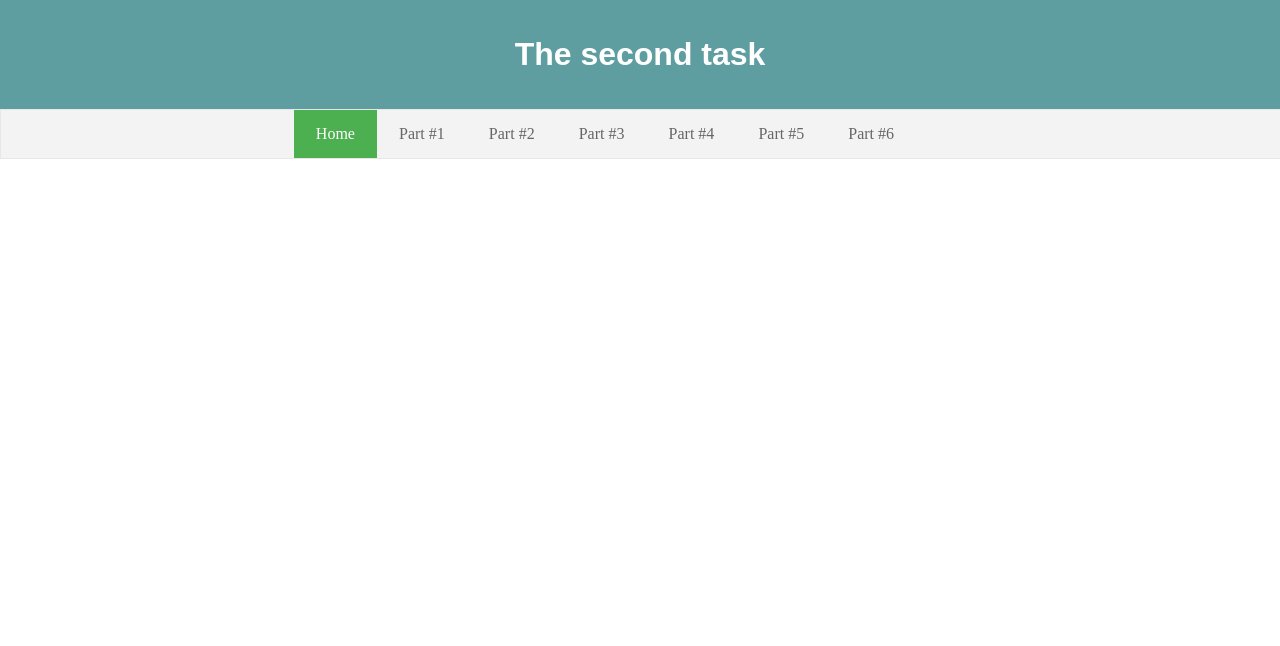
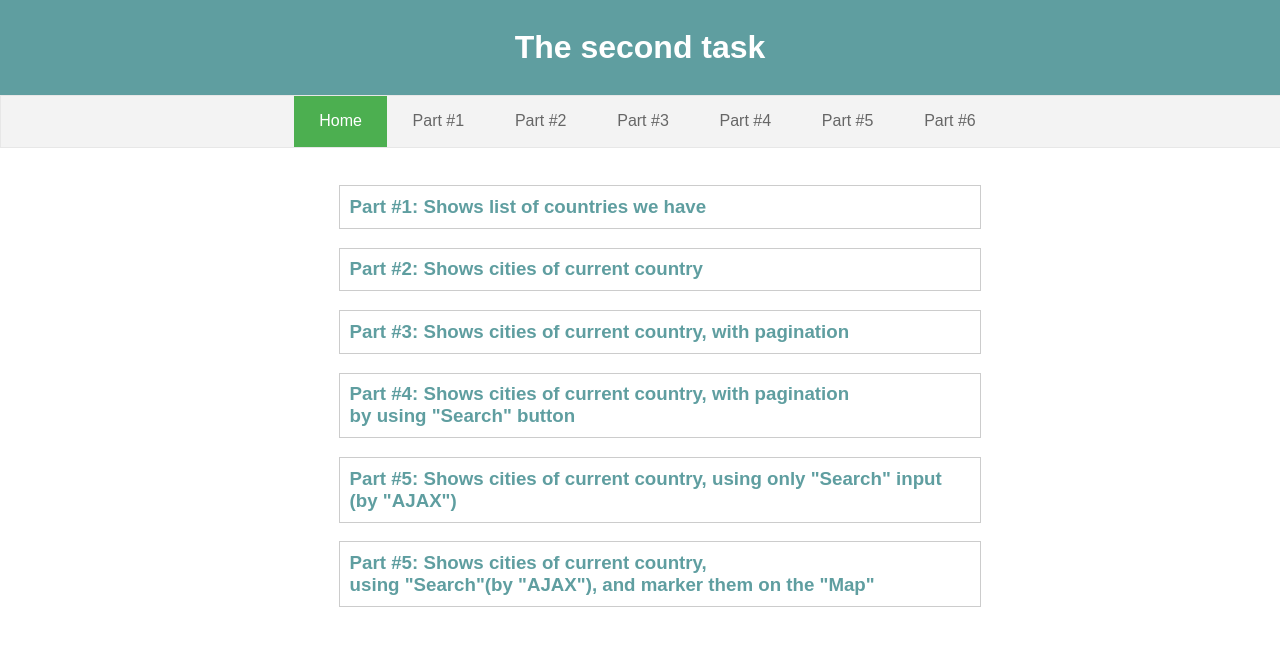
Before and after one commit to IDemetrus/search, a PHP site: page / in a window 1280 px wide. Shown: the top 646 px of the page. Run offline with PHP 8.4, Linux system fonts and the light colour scheme.

Commit message:
Fixed some details

```diff
--- a/5.php
+++ b/5.php
@@ -8,7 +8,7 @@
 </head>
 <body>
 <header>
-    <h1>Part #6</h1>
+    <h1>Part #5</h1>
 </header>
     <div id="nav">
         <ul>
--- a/countries.css
+++ b/countries.css
@@ -1,8 +1,8 @@
 header {
     background-color: cadetblue;
     margin: auto;
-    padding-top: 2ex;
-    padding-bottom: 2ex;
+    padding-top: 1ex;
+    padding-bottom: 1ex;
 }
 header h1{
     text-align: center;
@@ -35,9 +35,10 @@ body{
 
 }
 input[type=text], select {
+    font-family: Arial, Helvetica, sans-serif;
     width: 100ex;
     padding: 10px 10px;
-    margin: 2ex 0;
+    margin: 2ex auto;
     display: inline-block;
     border: 1px solid #ccc;
     border-radius: 4px;
@@ -60,19 +61,21 @@ input[type=submit], input[type=button]:hover {
 }
 
 #regions {
-    margin: auto;
+    margin: 3ex auto;
     text-align: center;
     width: 100%;
 }
 #regions ol {
-    text-align: left;
     width: 100ex;
     margin: 5ex auto;
 }
 #regions li{
+    font-family: Arial, Helvetica, sans-serif;
+    text-align: left;
     list-style: none;
-    width: 95ex;
-    padding: 1ex 1ex;
+    width: 75ex;
+    padding: 1ex 2ex;
+    margin-right: 4ex;
     display: inline-block;
     border: 1px solid #ccc;
     box-sizing: border-box;
@@ -91,7 +94,7 @@ input[type=submit], input[type=button]:hover {
 }
 #nav {
     width: 100%;
-    margin: 0 auto 2ex;
+    margin: 0 auto;
     border: 1px solid #e7e7e7;
     background-color: #f3f3f3;
 }
@@ -104,6 +107,7 @@ input[type=submit], input[type=button]:hover {
 }
 
 #nav li {
+    font-family: Arial, Helvetica, sans-serif;
     float: left;
 }
 
@@ -123,3 +127,22 @@ input[type=submit], input[type=button]:hover {
     color: white;
     background-color: #4CAF50;
 }
+#intro {
+    margin: auto;
+    text-align: center;
+    width: 100%;
+}
+#intro ol {
+    width: 100ex;
+    margin: 5ex auto;
+}
+#intro li{
+    text-align: left;
+
+    list-style: none;
+    width: 65ex;
+    padding: 1ex 1ex;
+    display: inline-block;
+    border: 1px solid #ccc;
+    box-sizing: border-box;
+}
--- a/index.php
+++ b/index.php
@@ -10,7 +10,7 @@
   <header>
       <h1>The second task</h1>
   </header>
-    <div id="nav">
+  <div id="nav">
         <ul>
             <li><a class="active" href="index.php">Home</a></li>
             <li><a href="1.php">Part #1</a></li>
@@ -21,5 +21,15 @@
             <li><a href="6.php">Part #6</a></li>
         </ul>
     </div>
+    <div id="intro">
+    <ol>
+        <h3><li>Part #1: Shows list of countries we have</li></h3>
+        <h3><li>Part #2: Shows cities of current country</li></h3>
+        <h3><li>Part #3: Shows cities of current country, with pagination</li></h3>
+        <h3><li>Part #4: Shows cities of current country, with pagination<br> by using "Search" button</li></h3>
+        <h3><li>Part #5: Shows cities of current country, using only "Search" input <br>(by "AJAX")</li></h3>
+        <h3><li>Part #5: Shows cities of current country, <br>using "Search"(by "AJAX"), and marker them on the "Map"</li></h3>
+    </ol>
+    </div>
 </body>
 </html>
```
Also changed, not shown: 6.php (added, +59 -0 lines).
